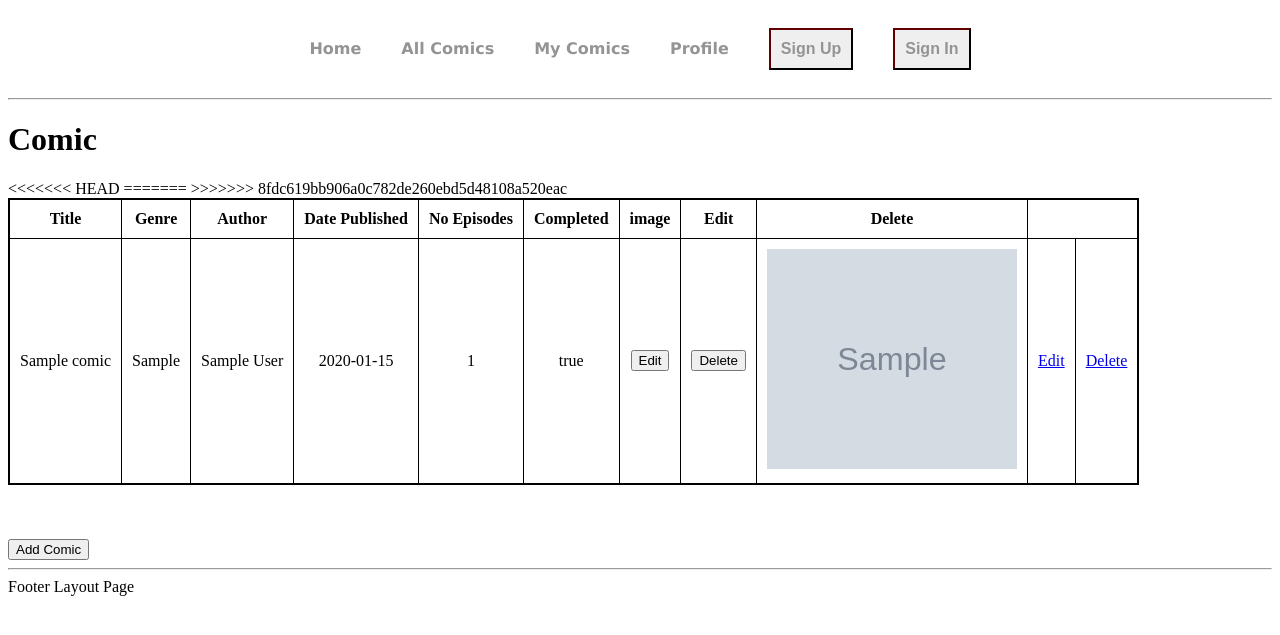
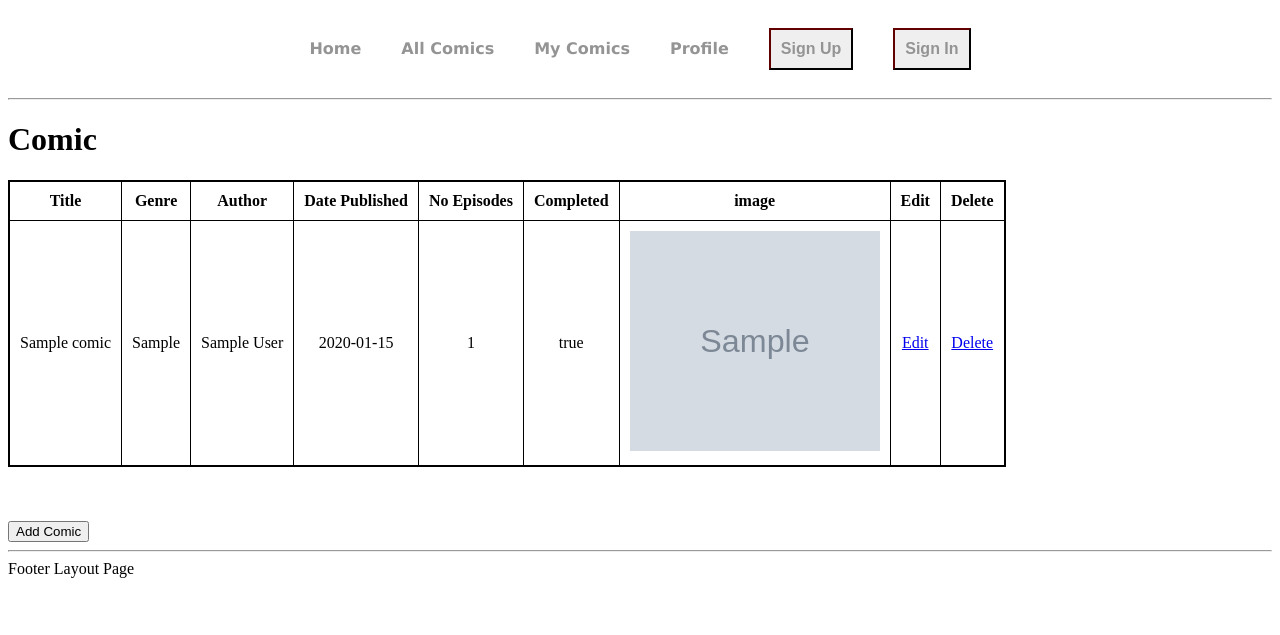
Before and after one commit to nadia-husain/project-2, a Node server app: page /comic/index in a window 1280 px wide. Shown: the top 635 px of the page. Run offline with Node 20, Linux system fonts and the light colour scheme; tables that the repository leaves empty hold one stand-in row (values such as "Sample post"); grey boxes marked "Sample" are stand-in pictures; some libraries are stand-ins or nearby versions.

Commit message:
fixed add image for comics

```diff
--- a/views/comic/add.ejs
+++ b/views/comic/add.ejs
@@ -36,7 +36,7 @@
 
 <div>
     <label for="img">Select image:</label>
-    <input type="file" id="file" name="image">
+    <input type="file" id="file" name="image" accept="image/*">
   </div>
 
     <input type="submit" name="Add">
--- a/views/comic/index.ejs
+++ b/views/comic/index.ejs
@@ -21,14 +21,9 @@
         <td><%= comic.datePublished %></td>
         <td><%= comic.noEpisodes %></td>
         <td><%= comic.completed %></td>
-<<<<<<< HEAD
-        <td><a href="/comic/edit?id=<%= comic._id %>"><button>Edit</button></a></td>
-        <td><a href="/comic/delete?id=<%= comic._id %>"><button>Delete</button></a></td>
-=======
-        <td> <img src="uploads/<%=comic.image%>" width="250" height="220px"></td>
+        <td> <img src="/public/uploads/<%= comic.image %>" width="250" height="220px"></td>
         <td><a href="/comic/edit?id=<%= comic._id %>">Edit</a></td>
         <td><a href="/comic/delete?id=<%= comic._id %>">Delete</a></td>
->>>>>>> 8fdc619bb906a0c782de260ebd5d48108a520eac
     </tr>
 <% }) %>
 </table>
```
Also changed, not shown: 8 other files.
